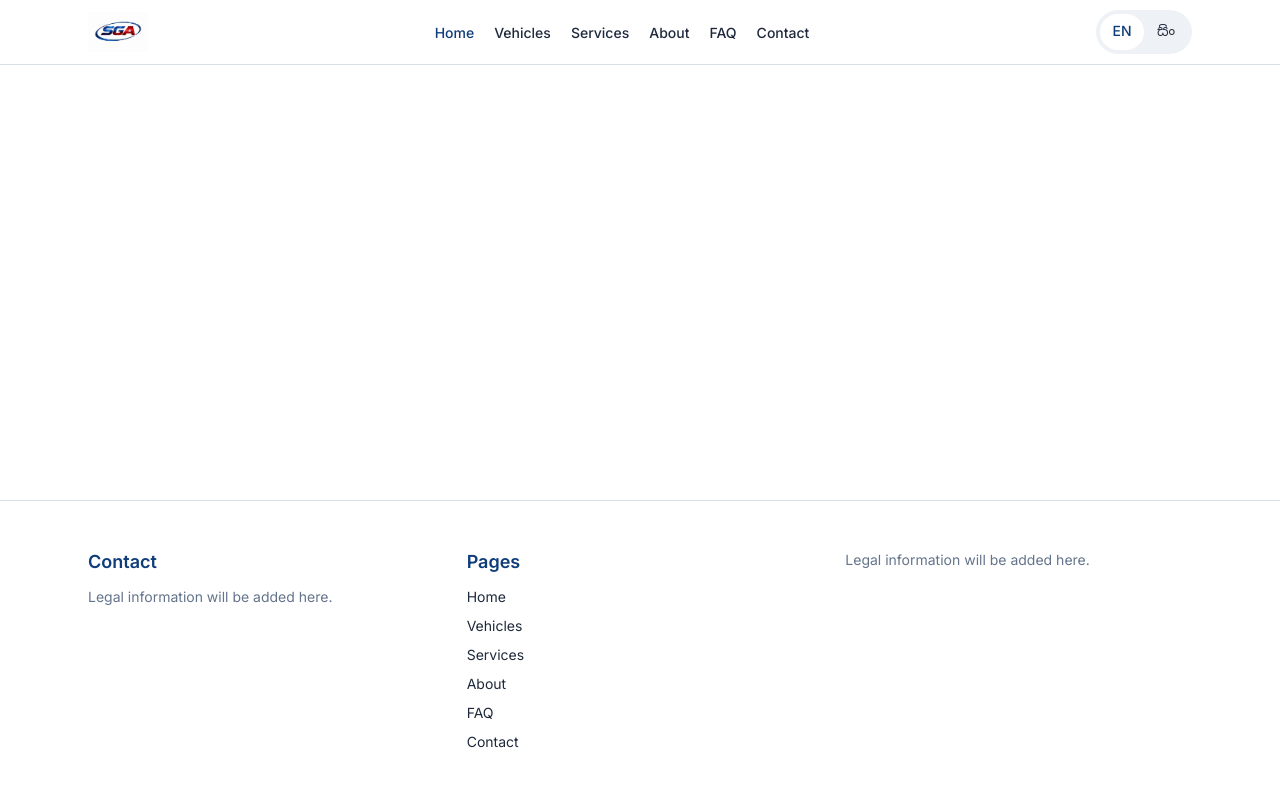
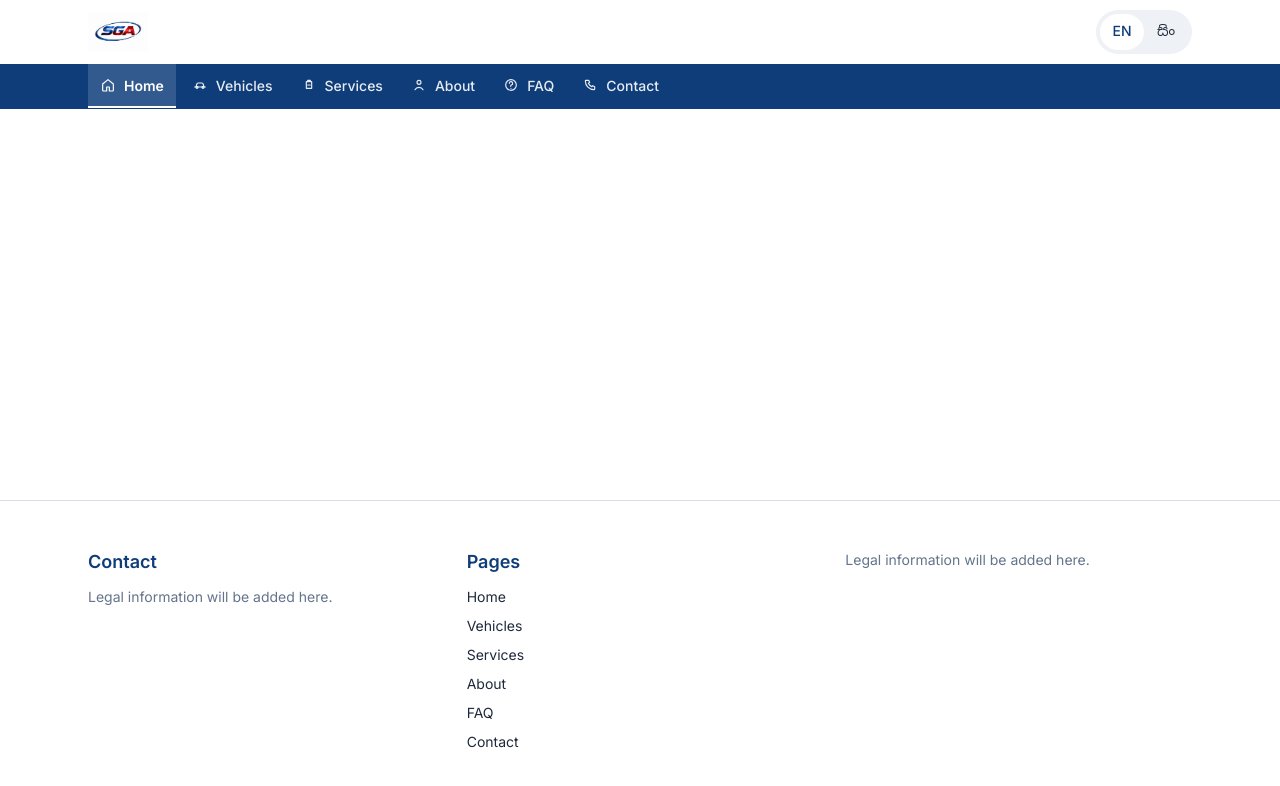
Before and after one commit to ravindu2014/sga-headless, a Next.js app: page /en in a window 1280 px wide. Shown: the top 786 px of the page. Built offline with nearby package versions, Linux system fonts and the light colour scheme; no server answers.

Commit message:
add navigation component ui revamps

```diff
--- a/src/components/layout/MobileNav.tsx
+++ b/src/components/layout/MobileNav.tsx
@@ -3,15 +3,8 @@
 import { useState } from "react";
 import { useTranslations } from "next-intl";
 import { Link, usePathname } from "@/i18n/navigation";
-
-const NAV_ITEMS = [
-  { href: "/", key: "home" },
-  { href: "/vehicles", key: "vehicles" },
-  { href: "/services", key: "services" },
-  { href: "/about", key: "about" },
-  { href: "/faq", key: "faq" },
-  { href: "/contact", key: "contact" },
-] as const;
+import { NavIcon } from "./NavIcon";
+import { isNavActive, NAV_ITEMS } from "./nav-items";
 
 export function MobileNav() {
   const [open, setOpen] = useState(false);
@@ -32,25 +25,26 @@ export function MobileNav() {
       {open ? (
         <nav
           id="mobile-nav-panel"
-          className="absolute left-0 right-0 top-16 z-40 border-b border-border bg-surface px-page-gutter-mobile py-4"
+          className="absolute left-0 right-0 top-16 z-40 border-b border-primary bg-surface px-page-gutter-mobile py-3"
           aria-label={t("primary")}
         >
-          <ul className="flex flex-col gap-2">
+          <ul className="flex flex-col gap-1">
             {NAV_ITEMS.map((item) => {
-              const active =
-                item.href === "/"
-                  ? pathname === "/"
-                  : pathname.startsWith(item.href);
+              const active = isNavActive(pathname, item.href);
               return (
                 <li key={item.href}>
                   <Link
                     href={item.href}
-                    className={`block min-h-tap py-2 text-body font-medium ${
-                      active ? "text-primary" : "text-on-surface"
-                    }`}
+                    aria-current={active ? "page" : undefined}
+                    className={
+                      active
+                        ? "flex min-h-tap items-center gap-3 border-l-4 border-primary bg-primary/5 px-3 text-body font-semibold text-primary"
+                        : "flex min-h-tap items-center gap-3 border-l-4 border-transparent px-3 text-body font-medium text-on-surface"
+                    }
                     onClick={() => setOpen(false)}
                   >
-                    {t(item.key)}
+                    <NavIcon name={item.key} />
+                    <span>{t(item.key)}</span>
                   </Link>
                 </li>
               );
--- /dev/null
+++ b/src/components/layout/NavIcon.tsx
@@ -0,0 +1,61 @@
+import type { NavKey } from "./nav-items";
+
+type Props = { name: NavKey };
+
+/** Decorative. The visible label next to the icon carries the meaning. */
+export function NavIcon({ name }: Props) {
+  const common = {
+    viewBox: "0 0 24 24",
+    fill: "none",
+    stroke: "currentColor",
+    strokeWidth: 1.75,
+    strokeLinecap: "round" as const,
+    strokeLinejoin: "round" as const,
+    "aria-hidden": true as const,
+    className: "h-4 w-4 shrink-0",
+  };
+
+  switch (name) {
+    case "home":
+      return (
+        <svg {...common}>
+          <path d="M4 10.5 12 4l8 6.5V20a1 1 0 0 1-1 1h-5v-6H10v6H5a1 1 0 0 1-1-1z" />
+        </svg>
+      );
+    case "vehicles":
+      return (
+        <svg {...common}>
+          <path d="M4 15h16M6 15l1.2-4.2A2 2 0 0 1 9.1 9h5.8a2 2 0 0 1 1.9 1.8L18 15" />
+          <circle cx="7.5" cy="15.5" r="1.5" />
+          <circle cx="16.5" cy="15.5" r="1.5" />
+        </svg>
+      );
+    case "services":
+      return (
+        <svg {...common}>
+          <path d="M8 7h8v10H8zM10 7V5h4v2M10 12h4" />
+        </svg>
+      );
+    case "about":
+      return (
+        <svg {...common}>
+          <circle cx="12" cy="8" r="3" />
+          <path d="M6 19c1.2-2.5 3.2-3.5 6-3.5s4.8 1 6 3.5" />
+        </svg>
+      );
+    case "faq":
+      return (
+        <svg {...common}>
+          <circle cx="12" cy="12" r="8" />
+          <path d="M9.5 9.5a2.5 2.5 0 1 1 3.2 2.4c-.8.3-1.2.8-1.2 1.6V14" />
+          <path d="M12 17h.01" />
+        </svg>
+      );
+    case "contact":
+      return (
+        <svg {...common}>
+          <path d="M6 5h4l1.5 3-2 1.2a12 12 0 0 0 5.3 5.3L16 13l3 1.5V18a1 1 0 0 1-1 1A13 13 0 0 1 5 6a1 1 0 0 1 1-1z" />
+        </svg>
+      );
+  }
+}
--- a/src/components/layout/SiteHeader.tsx
+++ b/src/components/layout/SiteHeader.tsx
@@ -5,15 +5,8 @@ import { useTranslations } from "next-intl";
 import { Link, usePathname } from "@/i18n/navigation";
 import { LanguageSwitch } from "./LanguageSwitch";
 import { MobileNav } from "./MobileNav";
-
-const NAV_ITEMS = [
-  { href: "/", key: "home" },
-  { href: "/vehicles", key: "vehicles" },
-  { href: "/services", key: "services" },
-  { href: "/about", key: "about" },
-  { href: "/faq", key: "faq" },
-  { href: "/contact", key: "contact" },
-] as const;
+import { NavIcon } from "./NavIcon";
+import { isNavActive, NAV_ITEMS } from "./nav-items";
 
 function DesktopNav() {
   const t = useTranslations("nav");
@@ -21,28 +14,30 @@ function DesktopNav() {
 
   return (
     <nav
-      className="hidden items-center gap-5 text-body-sm font-medium lg:flex"
+      className="hidden bg-primary lg:block"
       aria-label={t("primary")}
     >
+      <ul className="mx-auto flex max-w-content items-stretch gap-1 px-page-gutter-desktop">
         {NAV_ITEMS.map((item) => {
-        const active =
-          item.href === "/"
-            ? pathname === "/"
-            : pathname.startsWith(item.href);
+          const active = isNavActive(pathname, item.href);
           return (
+            <li key={item.href}>
               <Link
-            key={item.href}
                 href={item.href}
+                aria-current={active ? "page" : undefined}
                 className={
                   active
-                ? "text-primary"
-                : "text-on-surface hover:text-primary-hover"
+                    ? "flex min-h-tap items-center gap-2 border-b-2 border-on-primary bg-white/15 px-3 text-body-sm font-semibold text-on-primary"
+                    : "flex min-h-tap items-center gap-2 border-b-2 border-transparent px-3 text-body-sm font-medium text-on-primary/90 hover:bg-white/10 hover:text-on-primary"
                 }
               >
-            {t(item.key)}
+                <NavIcon name={item.key} />
+                <span>{t(item.key)}</span>
               </Link>
+            </li>
           );
         })}
+      </ul>
     </nav>
   );
 }
@@ -51,7 +46,7 @@ export function SiteHeader() {
   const t = useTranslations("common");
 
   return (
-    <header className="relative border-b border-border bg-surface">
+    <header className="sticky top-0 z-50 border-b border-primary bg-surface">
       <div className="mx-auto flex h-16 max-w-content items-center justify-between gap-4 px-page-gutter-mobile md:px-page-gutter-desktop">
         <Link href="/" className="shrink-0">
           <Image
@@ -63,12 +58,12 @@ export function SiteHeader() {
             priority
           />
         </Link>
-        <DesktopNav />
         <div className="flex items-center gap-3">
           <LanguageSwitch />
           <MobileNav />
         </div>
       </div>
+      <DesktopNav />
     </header>
   );
 }
--- /dev/null
+++ b/src/components/layout/nav-items.ts
@@ -0,0 +1,15 @@
+export const NAV_ITEMS = [
+  { href: "/", key: "home" },
+  { href: "/vehicles", key: "vehicles" },
+  { href: "/services", key: "services" },
+  { href: "/about", key: "about" },
+  { href: "/faq", key: "faq" },
+  { href: "/contact", key: "contact" },
+] as const;
+
+export type NavKey = (typeof NAV_ITEMS)[number]["key"];
+
+export function isNavActive(pathname: string, href: string): boolean {
+  if (href === "/") return pathname === "/";
+  return pathname === href || pathname.startsWith(`${href}/`);
+}
```
Also changed, not shown: _bmad-output/initiative-sga-stage-1/ux-revamp/REVIEW-ux-revamp.md (added, +82 -0 lines). Lines whose indentation alone changed are shown as unchanged.
